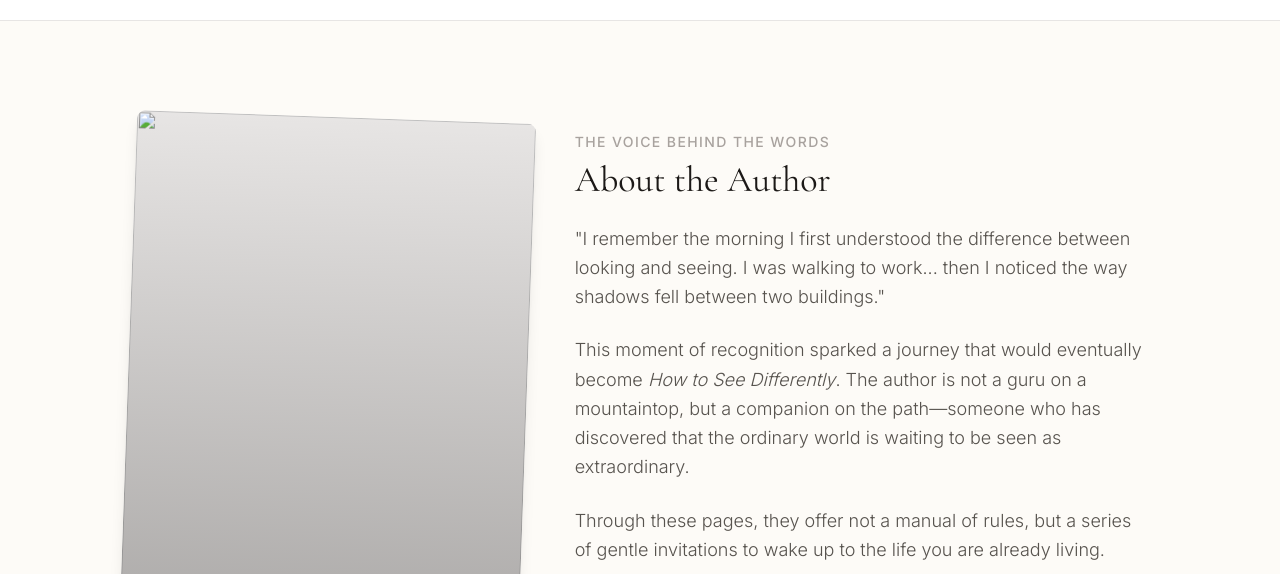
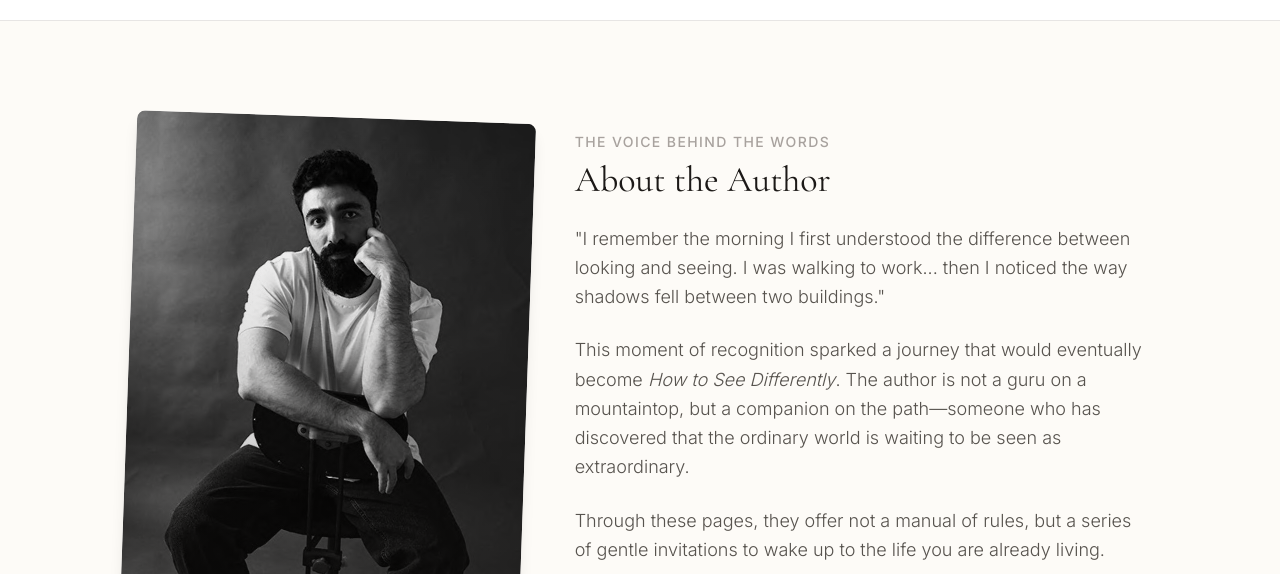
Before and after one commit to faridjafarlee/how-to-see-differently-book, a plain HTML site: page index.html in a window 1280 px wide. Shown: the part 5110-5684 px from the top of the page. Drawn offline with nearby package versions, Linux system fonts and the light colour scheme.

Commit message:
change image to jpg

```diff
--- a/index.html
+++ b/index.html
@@ -598,7 +598,7 @@
                     <div
                         class="aspect-[3/4] bg-stone-200 rounded-lg overflow-hidden relative shadow-lg transform rotate-2 hover:rotate-0 transition-transform duration-500">
                         <!-- Placeholder for Author Image -->
-                        <img src="author.jpf" class="w-full h-full object-cover">
+                        <img src="author.jpg" class="w-full h-full object-cover">
                         <div class="absolute inset-0 bg-gradient-to-t from-stone-900/30 to-transparent"></div>
                     </div>
                     <!-- Decorative elements -->
```
Also changed, not shown: author.jpg (added), author.png (deleted), 1 other file.
